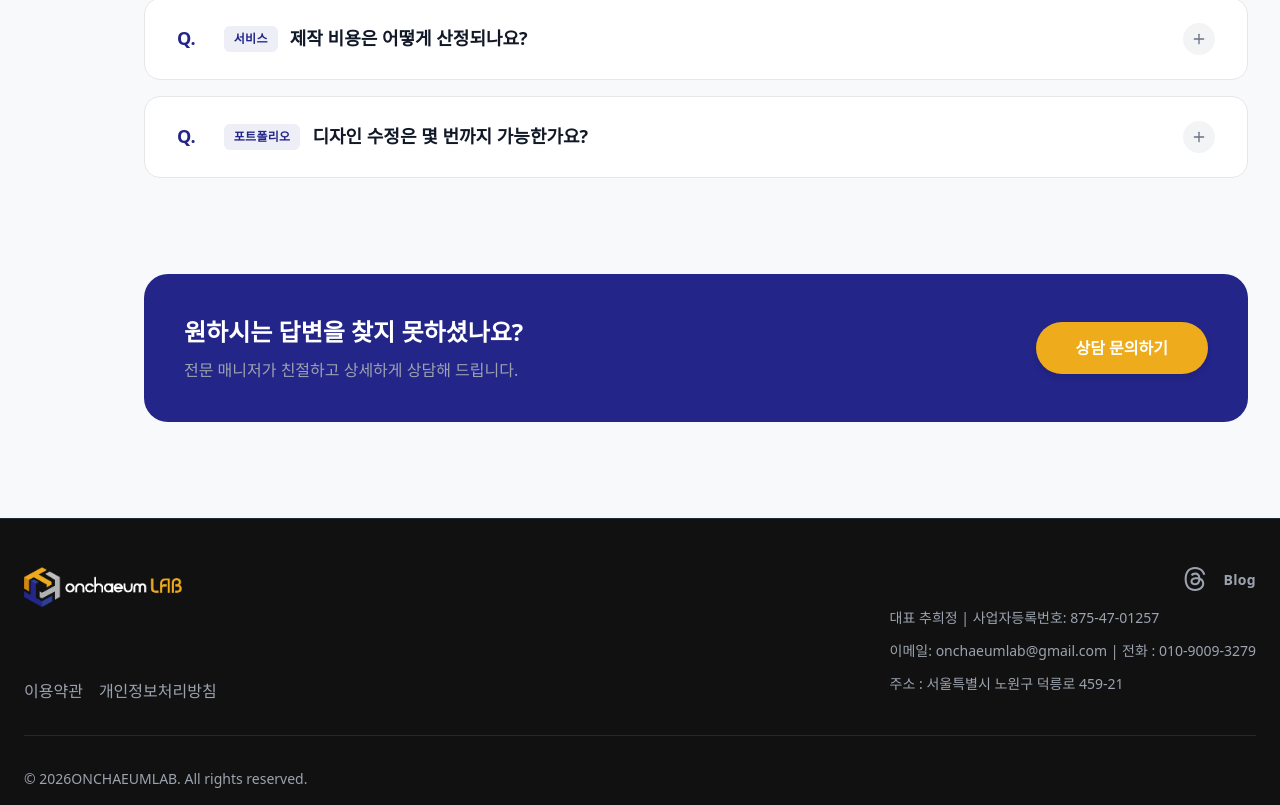
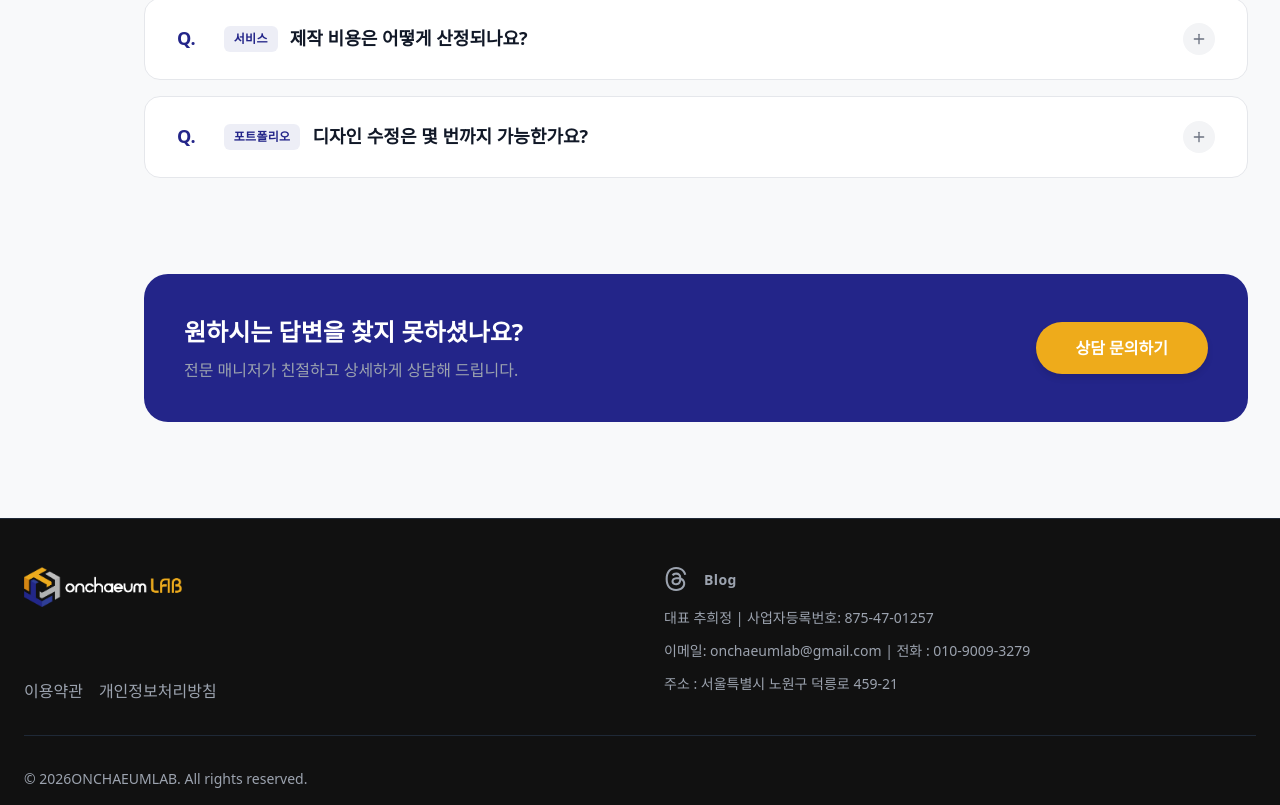
Before and after one commit to onchaeum25/onchaeumlab, a React (Vite) app: page / in a window 1280 px wide. Shown: the part 5785-6590 px from the top of the page. Built offline with nearby package versions, Linux system fonts and the light colour scheme; no server answers; the database is empty; a web font is replaced by a local one.

Commit message:
design: 푸터 소셜 링크 및 연락처 정보 왼쪽 정렬 완료

```diff
--- a/src/styles/components/Footer.css
+++ b/src/styles/components/Footer.css
@@ -111,7 +111,7 @@
 
 @media (min-width: 768px) {
   .footer-social-wrap {
-    align-items: flex-end;
+    align-items: flex-start;
   }
 }
 
@@ -163,8 +163,8 @@
 
 @media (min-width: 768px) {
   .footer-contact-col {
-    align-items: flex-end;
-    /* md:items-end */
+    align-items: flex-start;
+    /* md:items-start */
     text-align: left;
     /* md:text-left */
   }
```
